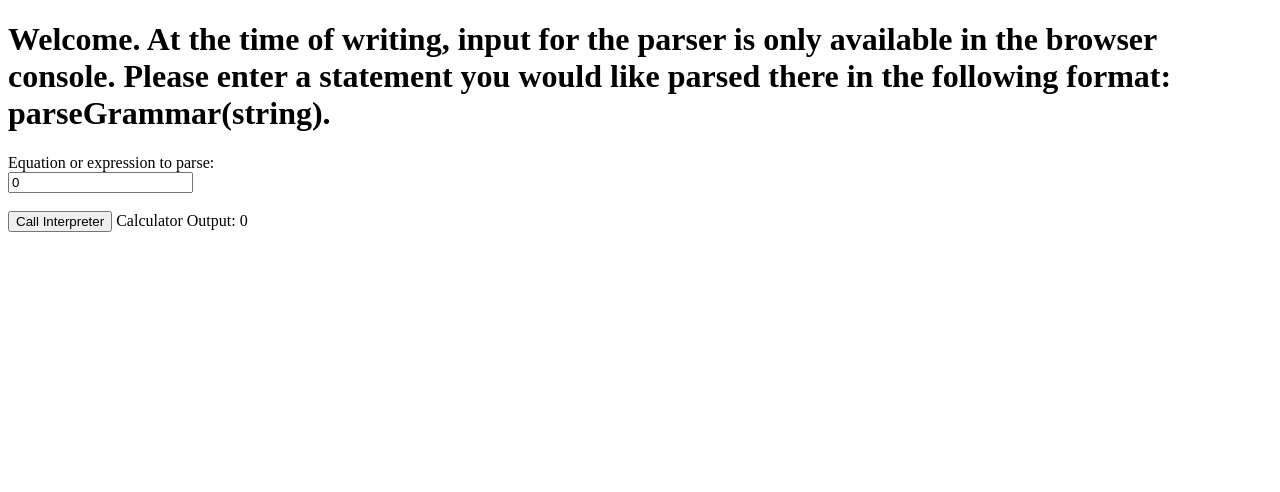
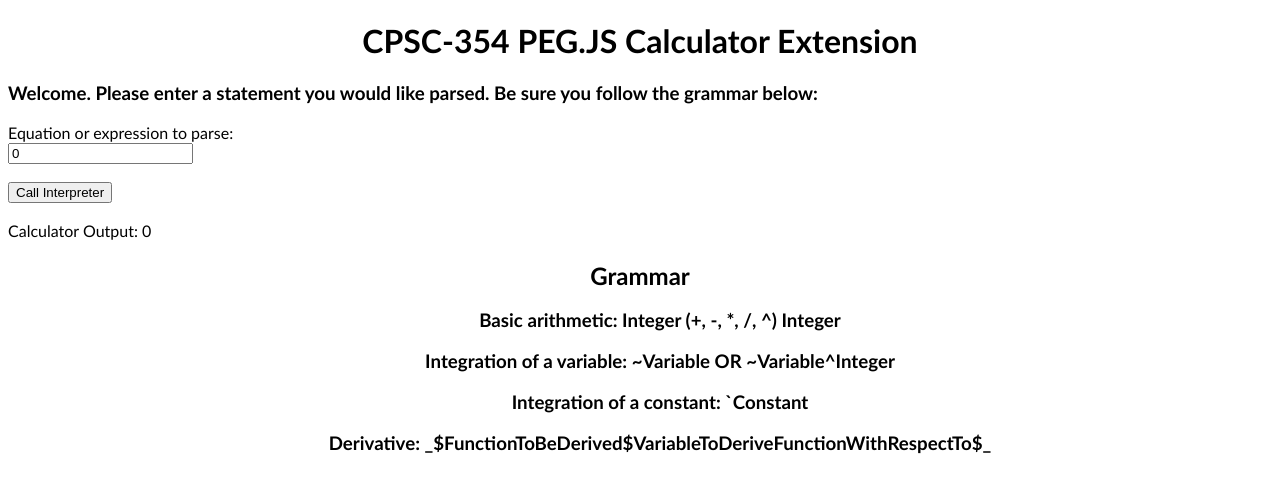
Before and after one commit to Keonity/CPSC-354-Report, a website built with Parcel: page FinalProject/static/index.html in a window 1280 px wide. Built offline with nearby package versions, Linux system fonts and the light colour scheme.

Commit message:
Updated webpage format

```diff
--- a/FinalProject/static/index.html
+++ b/FinalProject/static/index.html
@@ -11,8 +11,9 @@
         <title>A Simple Javascript Calculator</title>
     </head>
     <body>
-        <h1>Welcome. At the time of writing, input for the parser is only available in the browser console. Please enter a statement you would like parsed there in the following format: parseGrammar(string).</h1>
-        <label for="statement">Equation or expression to parse:</label>
+        <h1 style="text-align: center;font-family: 'Gill Sans', 'Gill Sans MT', Calibri, 'Trebuchet MS', sans-serif;">CPSC-354 PEG.JS Calculator Extension</h1>
+        <h3 style="font-family: 'Gill Sans', 'Gill Sans MT', Calibri, 'Trebuchet MS', sans-serif;">Welcome. Please enter a statement you would like parsed. Be sure you follow the grammar below:</h3>
+        <label for="statement" style="font-family: 'Gill Sans', 'Gill Sans MT', Calibri, 'Trebuchet MS', sans-serif;">Equation or expression to parse:</label>
         <form id="parsing">
             <!--- <script src="../static/js/interpreter.js" type="module"></script> --->
             <input type="text" id="statement" name="Statement" value="0" onchange="console.log(parseGrammar(document.getElementById('statement').value))"><br><br>
@@ -22,11 +23,16 @@
                     console.log(parseGrammar(document.getElementById('statement').value))
                 }
             </script>
-            <button type="button" onclick="callInterpreter()">Call Interpreter</button>
+            <button type="button" onclick="callInterpreter()">Call Interpreter</button><br></br>
             <!--- <script>document.getElementById('statement').value</script> --->
             <!--- <button id="parseExp" >Call interpreter.</button> --->
-            <label for="output" id="calcOutput">Calculator output:</label>
+            <label for="output" id="calcOutput" style="font-family:'Gill Sans', 'Gill Sans MT', Calibri, 'Trebuchet MS', sans-serif">Calculator output:</label>
         </form>
+        <h2 style="text-align: center;font-family: 'Gill Sans', 'Gill Sans MT', Calibri, 'Trebuchet MS', sans-serif;">Grammar</h2>
+        <ul><h3 style="text-align: center;font-family: 'Gill Sans', 'Gill Sans MT', Calibri, 'Trebuchet MS', sans-serif;">Basic arithmetic: Integer (+, -, *, /, ^) Integer</h3></ul>
+        <ul><h3 style="text-align: center;font-family: 'Gill Sans', 'Gill Sans MT', Calibri, 'Trebuchet MS', sans-serif;">Integration of a variable: ~Variable OR ~Variable^Integer</h3></ul>
+        <ul><h3 style="text-align: center;font-family: 'Gill Sans', 'Gill Sans MT', Calibri, 'Trebuchet MS', sans-serif;">Integration of a constant: `Constant</h3></ul>
+        <ul><h3 style="text-align: center;font-family: 'Gill Sans', 'Gill Sans MT', Calibri, 'Trebuchet MS', sans-serif;">Derivative: _$FunctionToBeDerived$VariableToDeriveFunctionWithRespectTo$_</h3></ul>
         <!---<form>
             <button onclick="alert('Test')">Call function</button>
         </form>--->
```
Also changed, not shown: 1 other file.
